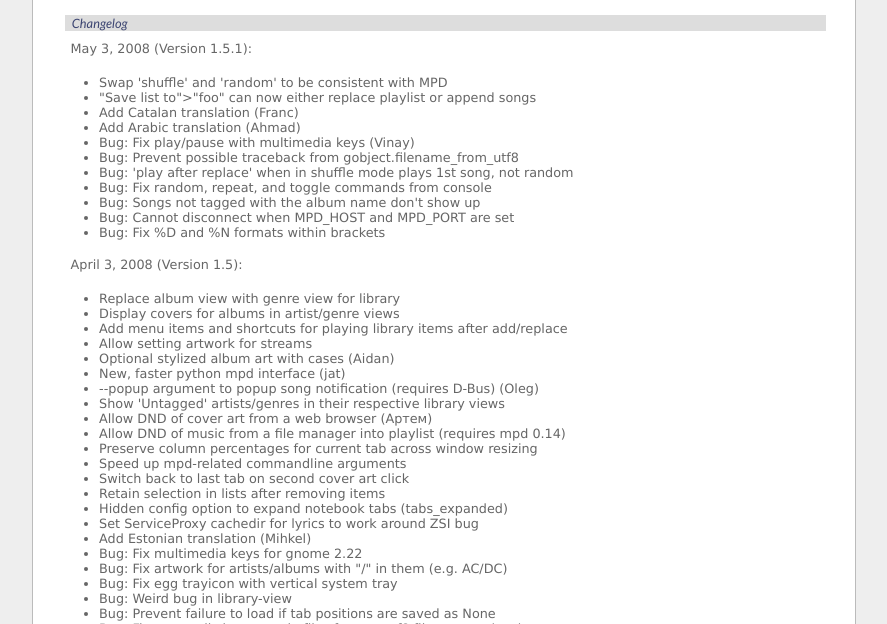
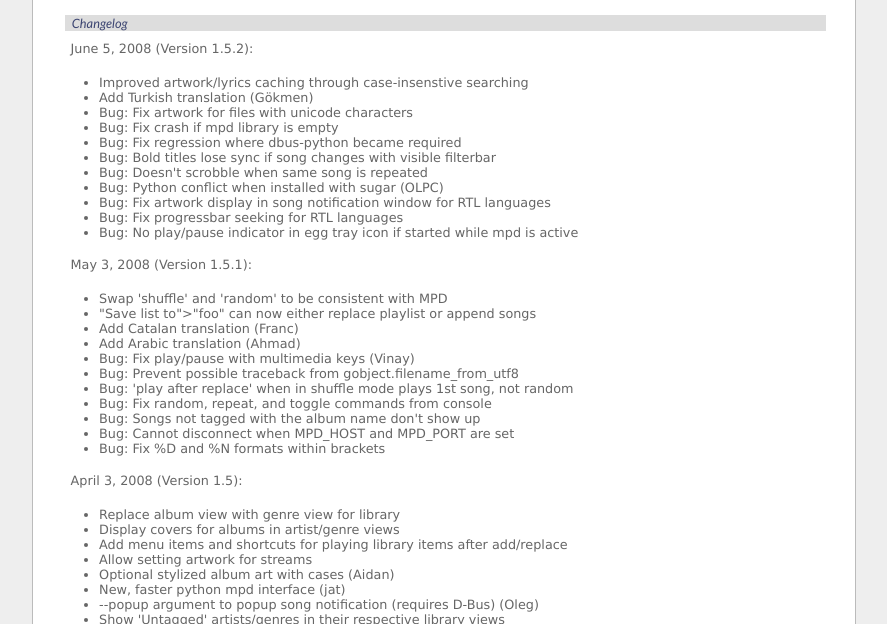
Before and after one commit to multani/sonata, a plain HTML site: page website/changelog.html in a window 1280 px wide. Shown: the part 176-800 px from the top of the page, without its empty margins (196-1083 px from the left). Drawn offline with Linux system fonts and the light colour scheme.

Commit message:
bump for 1.5.2

```diff
--- a/website/changelog.html
+++ b/website/changelog.html
@@ -26,6 +26,20 @@
 <div class="content2">
 
 		 <h2>Changelog</h2>
+
+		 	<p>June 5, 2008 (Version 1.5.2):<ul>
+			<li>Improved artwork/lyrics caching through case-insenstive searching</li>
+        		<li>Add Turkish translation (Gökmen)</li>
+        		<li>Bug: Fix artwork for files with unicode characters</li>
+        		<li>Bug: Fix crash if mpd library is empty</li>
+        		<li>Bug: Fix regression where dbus-python became required</li>
+        		<li>Bug: Bold titles lose sync if song changes with visible filterbar</li>
+        		<li>Bug: Doesn't scrobble when same song is repeated</li>
+        		<li>Bug: Python conflict when installed with sugar (OLPC)</li>
+        		<li>Bug: Fix artwork display in song notification window for RTL languages</li>
+        		<li>Bug: Fix progressbar seeking for RTL languages</li>
+        		<li>Bug: No play/pause indicator in egg tray icon if started while mpd is active</li>
+			</ul>
 
 		 	<p>May 3, 2008 (Version 1.5.1):<ul>
 			<li>Swap 'shuffle' and 'random' to be consistent with MPD</li>
```
Also changed, not shown: website/download.html (+1 -1 lines), website/index.html (+1 -1 lines), 2 other files.
